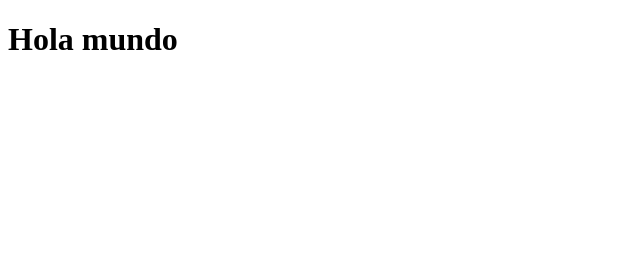
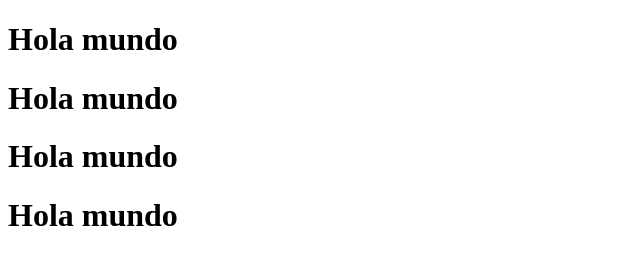
Before and after one commit to Kromatic97/ejemplo_1, a plain HTML site: page index.html in a window 1280 px wide. Shown: the whole page, without its empty margins (0-640 px from the left). Drawn offline with Linux system fonts and the light colour scheme.

Commit message:
agregue 4 hola mundo

```diff
--- a/index.html
+++ b/index.html
@@ -9,6 +9,9 @@
 </head>
 <body>
     <h1>Hola mundo</h1>
+    <h1>Hola mundo</h1>
+    <h1>Hola mundo</h1>
+    <h1>Hola mundo</h1>
 
 </body>
 </html>
```
